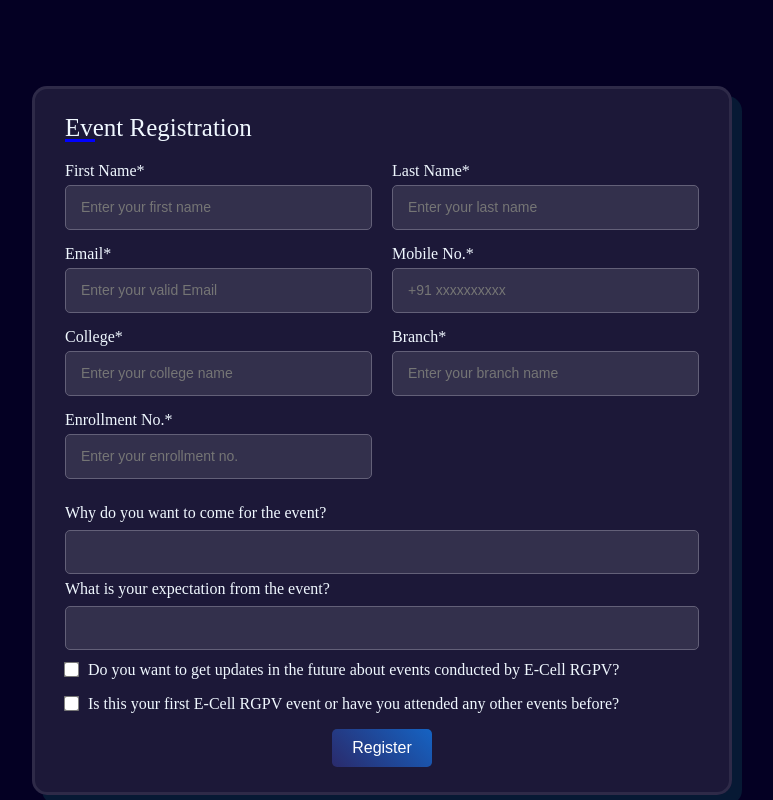
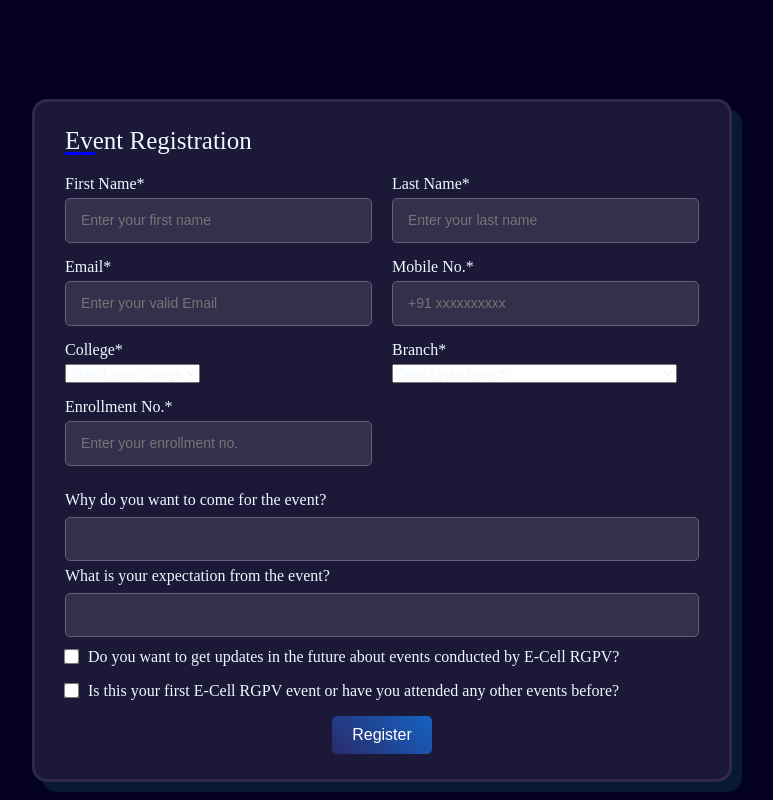
Before and after one commit to shubhanshitiwari/E-Cell-Event-Registration, a website: page Frontend/index.html in a window 1280 px wide. Shown: the whole page, without its empty margins (258-1031 px from the left). Drawn offline with nearby package versions, Linux system fonts and the light colour scheme.

Commit message:
Update index.html

```diff
--- a/Frontend/index.html
+++ b/Frontend/index.html
@@ -35,7 +35,7 @@
                     <input type="number" id="mobileNumber" name="mobileNumber" placeholder="+91 xxxxxxxxxx" required>
                 </div>
 
-                <div class="input-box">
+<!--                 <div class="input-box">
                     <span class="details">College*</span>
                     <input type="text" id="college" name="college" placeholder="Enter your college name" required>
                 </div>
@@ -44,7 +44,35 @@
                     <span class="details">Branch*</span>
                     <input type="text" id="branch" name="branch" placeholder="Enter your branch name" required>
                 </div>
+         -->
+                 <div class="input-box">
+                    <span class="details">College*</span>
+                    <select id="college" name="college" required>
+                        <option value="" disabled selected>Select your college</option>
+                        <option value="College 1">UIT RGPV</option>
+                        <option value="College 2">SoIT RGPV</option>
+                        <option value="College 3">Other</option>
+                    </select>
+                </div>
 
+                <div class="input-box">
+                    <span class="details">Branch*</span>
+                    <select id="branch" name="branch" required>
+                        <option value="" disabled selected>Select your branch</option>
+                        <option value="Computer Science">Automobile Engineering</option>
+                        <option value="Computer Science">Civil Engineering</option>
+                        <option value="Computer Science">Computer Science and Engineering</option>
+                        <option value="Computer Science">Electrical and Electronics Engineering</option>
+                        <option value="Computer Science">Electronics and Communication Engineering</option>
+                        <option value="Computer Science">Information Technology</option>
+                        <option value="Computer Science">Mechanical Engineering</option>
+                        <option value="Computer Science">Petrochemical Technology</option>
+                        <option value="Computer Science">CSE(Artificial Intelligence)</option>
+                        <option value="Computer Science">CSE(Data Science)</option>
+                        <option value="Computer Science">Computer Science and Business System</option>
+                        <option value="Computer Science">Other</option>
+                    </select>
+                </div>
                 <div class="input-box">
                     <span class="details">Enrollment No.*</span>
                     <input type="text" id="enrollmentNo" name="enrollmentNo" placeholder="Enter your enrollment no." required>
```
